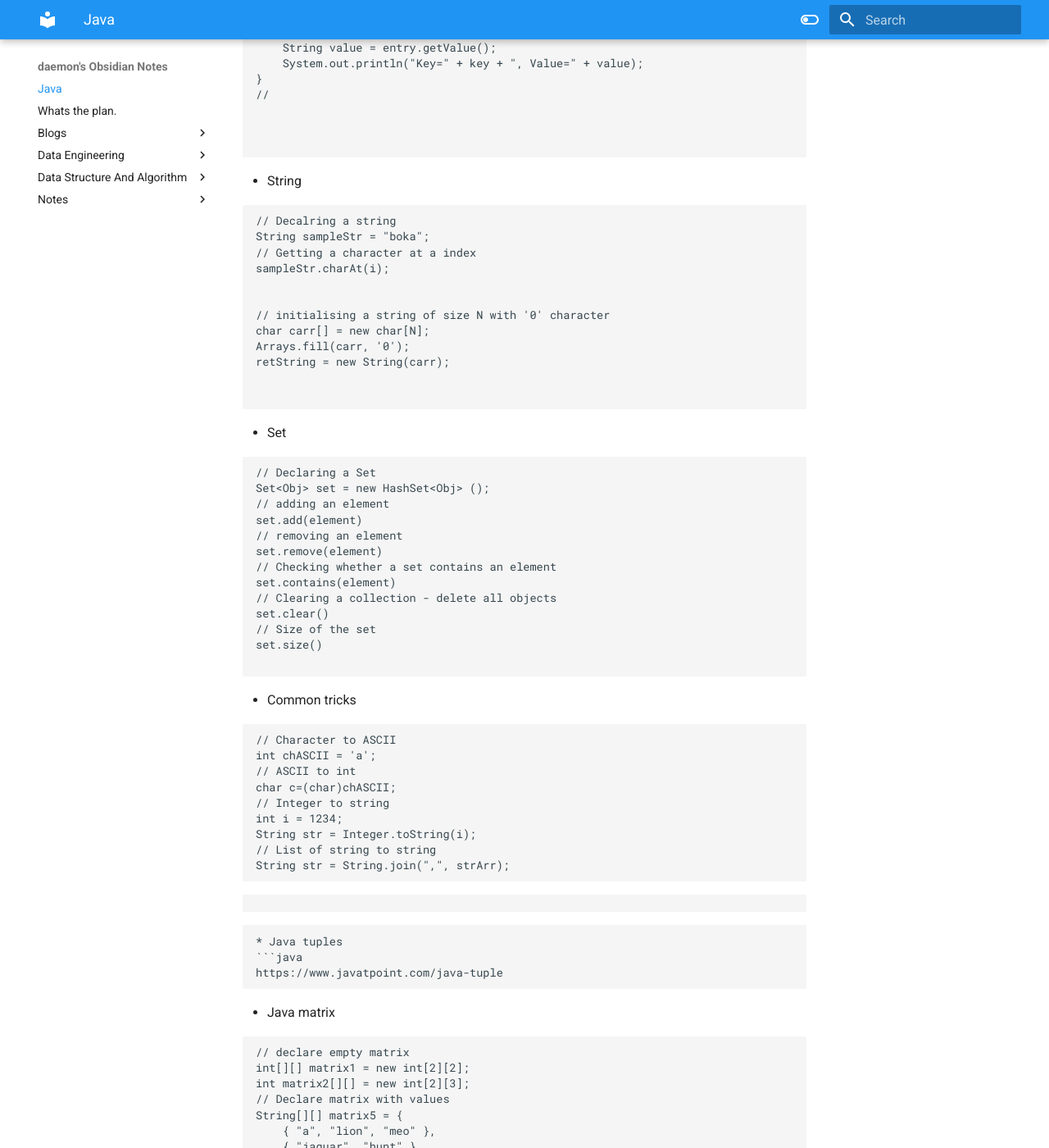
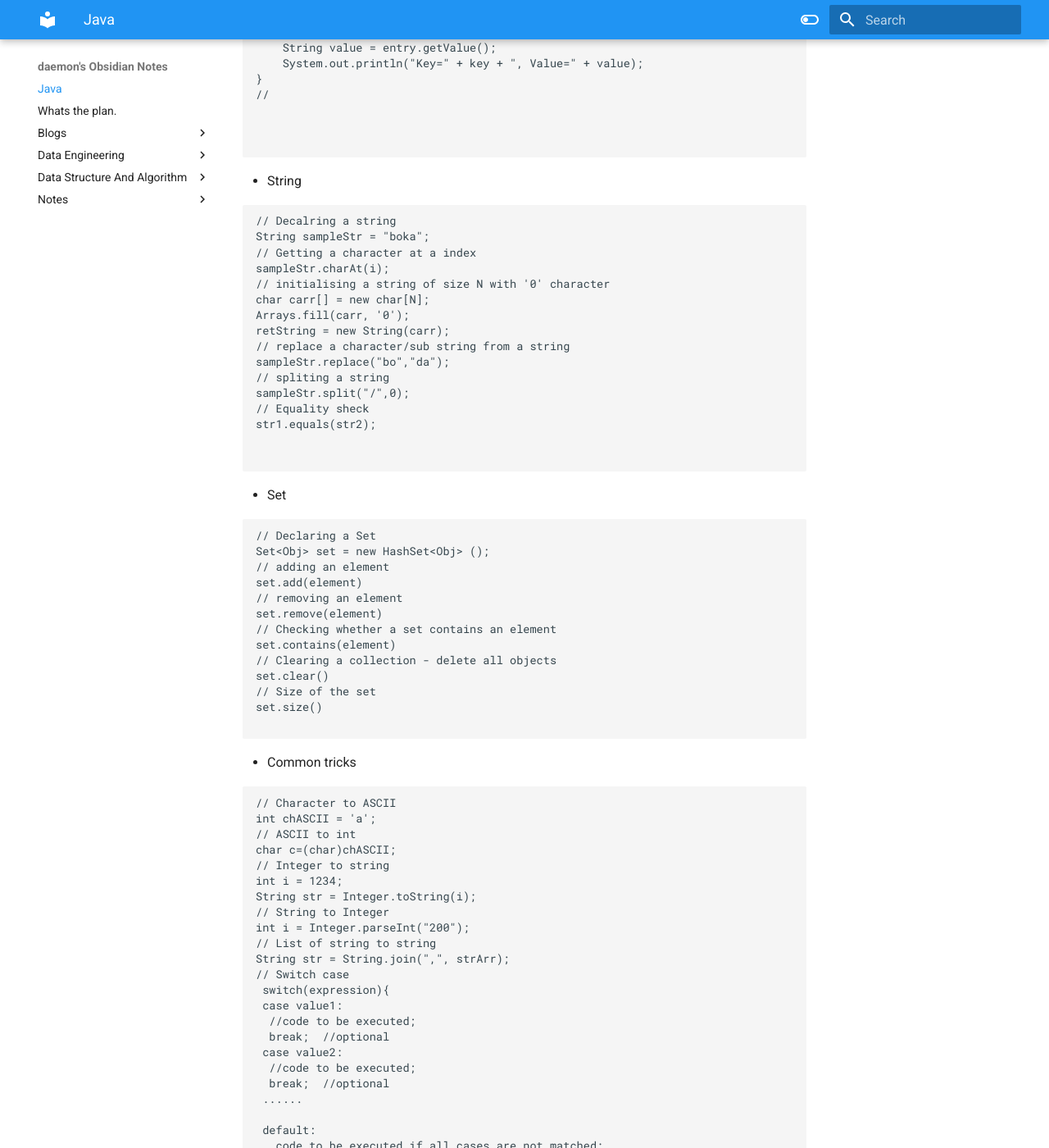
Before and after one commit to bishal1995/obsNotes, an MkDocs documentation site: the page built from docs/Java.md, in a window 1280 px wide and 1400 px high, scrolled down 1123 px. Shown: the whole window at 82% size. Built offline with MkDocs 1.6.1 and Material for MkDocs 9.7.7, drawn with Linux system fonts in a browser that asks for light colours; some of the changed text lies outside the part shown.

Commit message:
Its a pretty windy day

````diff
--- a/docs/Java.md
+++ b/docs/Java.md
@@ -61,12 +61,16 @@ while (iterator.hasNext()) {
 String sampleStr = "boka";
 // Getting a character at a index
 sampleStr.charAt(i);
-
-
 // initialising a string of size N with '0' character
 char carr[] = new char[N];
 Arrays.fill(carr, '0');
 retString = new String(carr);
+// replace a character/sub string from a string
+sampleStr.replace("bo","da");
+// spliting a string
+sampleStr.split("/",0);
+// Equality sheck
+str1.equals(str2);
 
 
 ```
@@ -95,15 +99,27 @@ char c=(char)chASCII;
 // Integer to string
 int i = 1234;
 String str = Integer.toString(i);
+// String to Integer
+int i = Integer.parseInt("200");
 // List of string to string
 String str = String.join(",", strArr);
+// Switch case
+ switch(expression){
+ case value1:
+  //code to be executed;
+  break;  //optional
+ case value2:
+  //code to be executed;
+  break;  //optional
+ ......
+
+ default:
+   code to be executed if all cases are not matched;
 ```
 
 ```
 ```
 
-```
-* Java tuples
 ```java
 https://www.javatpoint.com/java-tuple
 ```
@@ -141,3 +157,12 @@ int numCOls = matrix[0].length;
 	}
 
 	```
+* Stack
+```java
+// Declare a Stack
+Stack<Integer> stack = new Stack<Integer>();
+stack.push(elem);
+stack.pop(elem);
+stack.peek(); // Returns the top element
+stack.empty(); // Checks whether a stack is empty or not
+```
````
Also changed, not shown: docs/Notes/Data_Structure_And_Algorithm/Strategy.md (+8 -2 lines), 1 other file.
